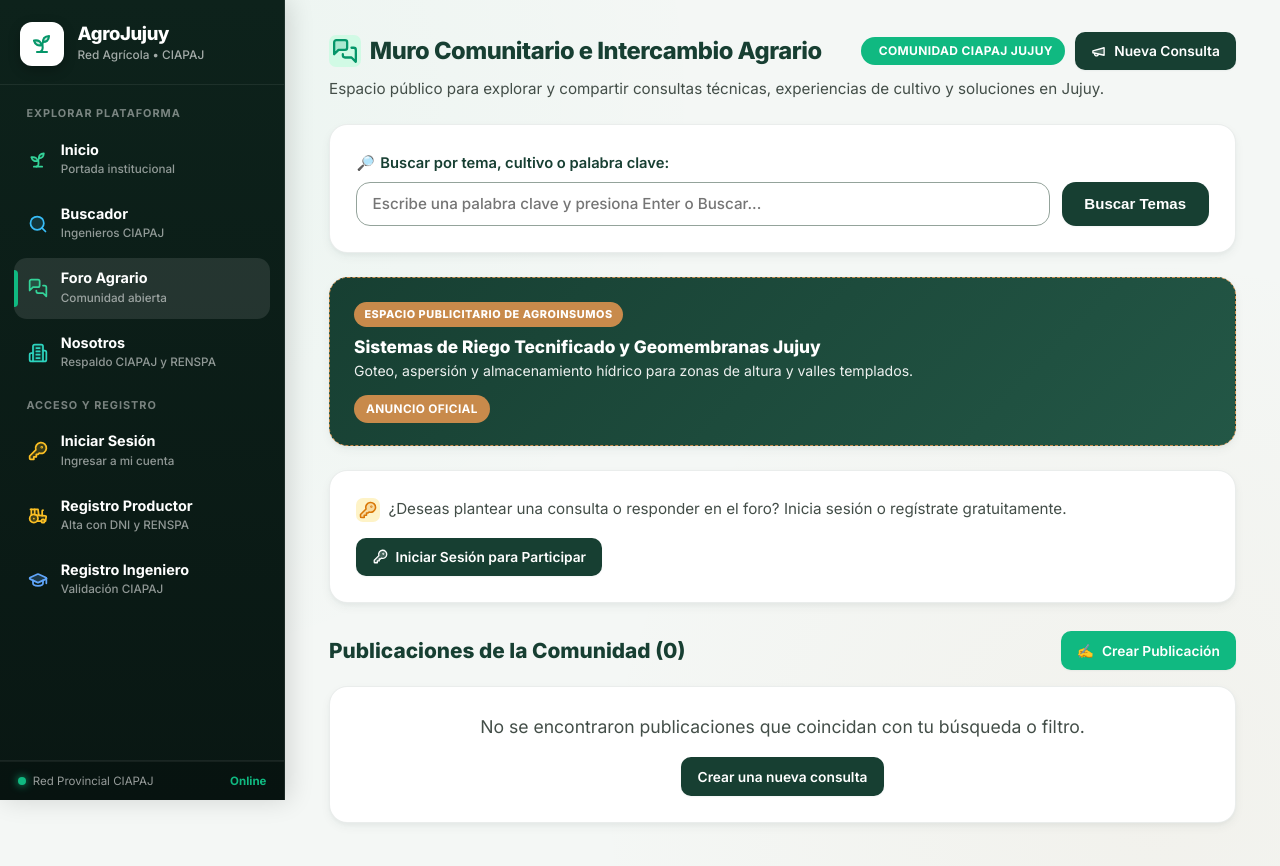
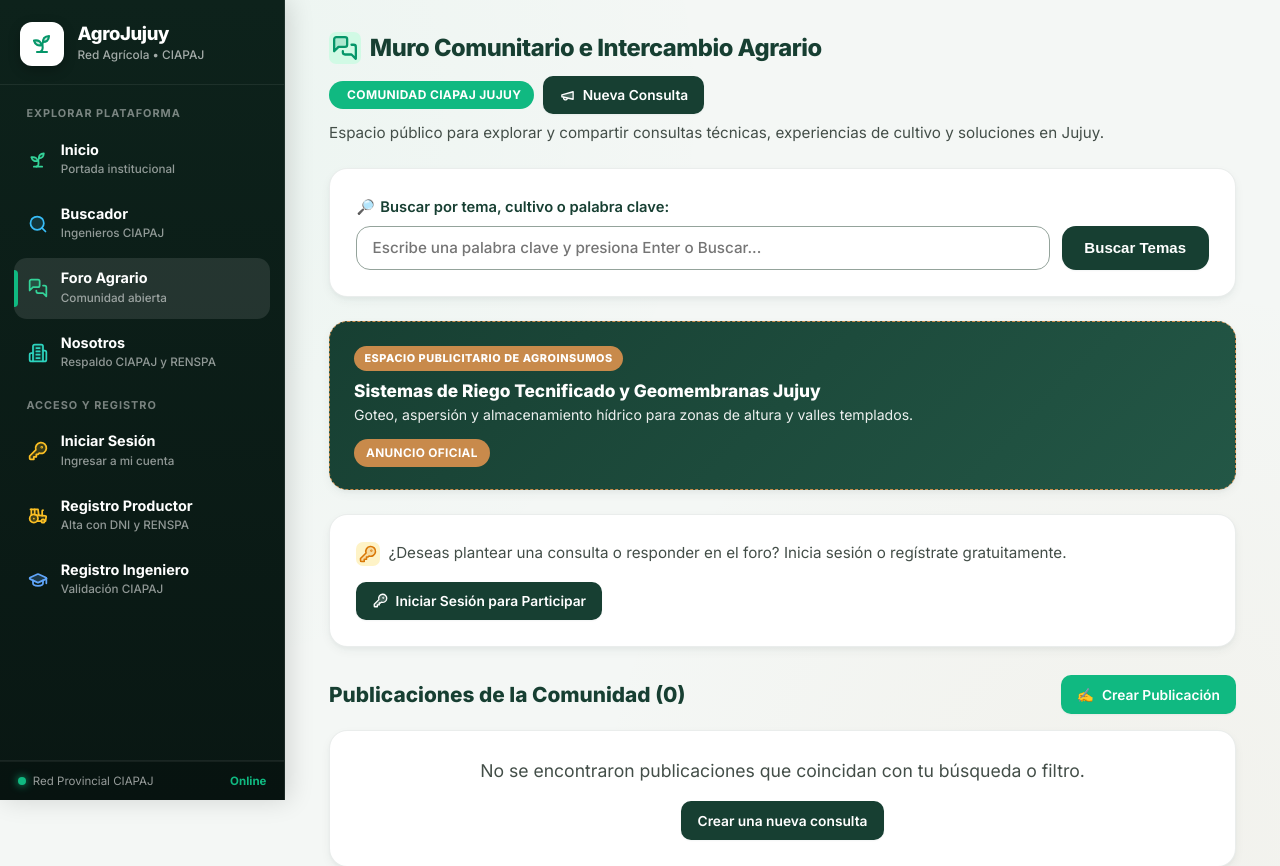
Before and after one commit to Marcelin0Martin/agrojujuy-mvp, a Django app: page /comunidad/muro/ in a window 1280 px wide. Shown: the top 866 px of the page. Run offline with Django 4.2, Linux system fonts and the light colour scheme; data that the repository does not hold is empty.

Commit message:
fix(ui): apilar botones debajo del titulo en el encabezado del foro comunitario

```diff
--- a/templates/community/foro.html
+++ b/templates/community/foro.html
@@ -5,12 +5,12 @@
 {% block content %}
 <div class="page-container">
     <header class="page-header">
-        <div class="page-header-row">
+        <div class="page-header-row" style="flex-direction: column; align-items: flex-start; gap: 0.75rem;">
             <h1 class="page-header-title">
                 <i data-lucide="messages-square" data-size="26"></i>
                 <span>Muro Comunitario e Intercambio Agrario</span>
             </h1>
-            <div class="page-header-actions">
+            <div class="page-header-actions" style="flex-wrap: wrap;">
                 {% if user.is_authenticated %}
                     <a href="{% url 'foro_comunidad' %}?mis_publicaciones=1"
                        class="btn {% if mis_publicaciones %}btn-tertiary{% else %}btn-outline{% endif %} btn-sm"
```
